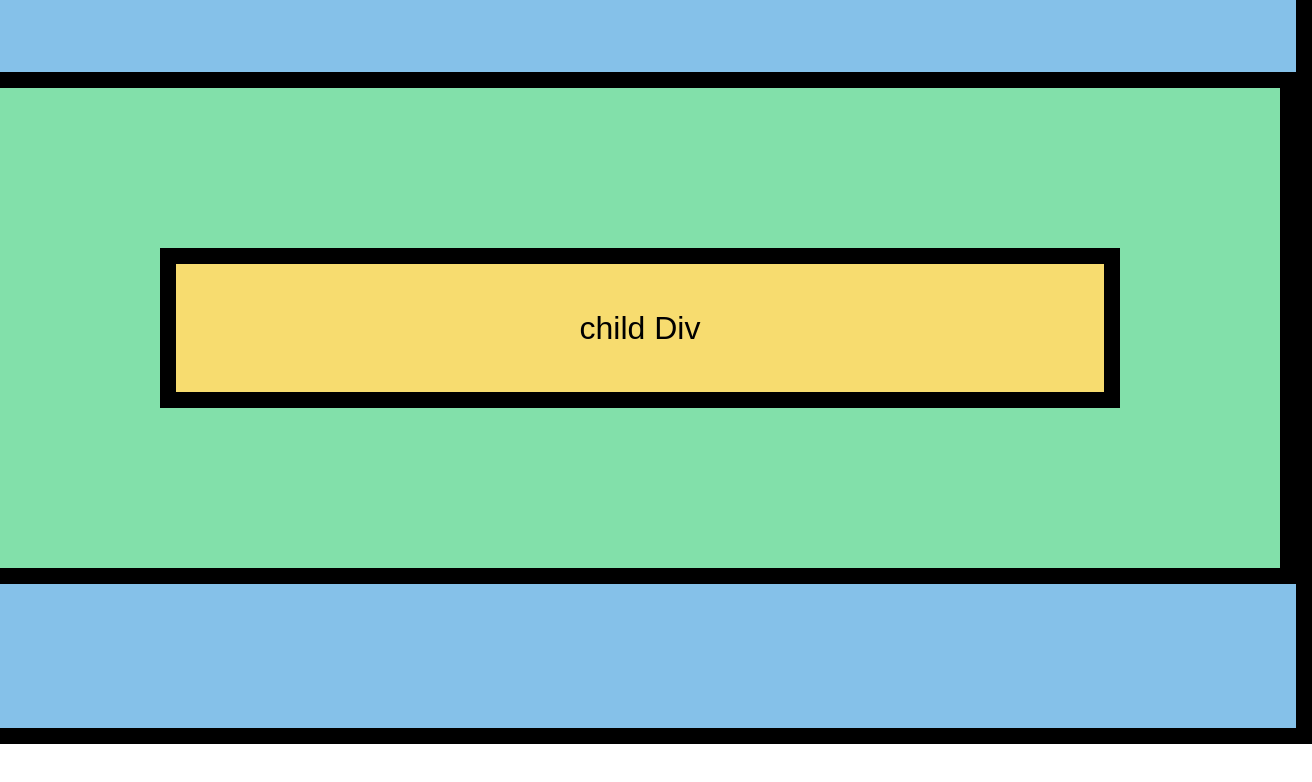
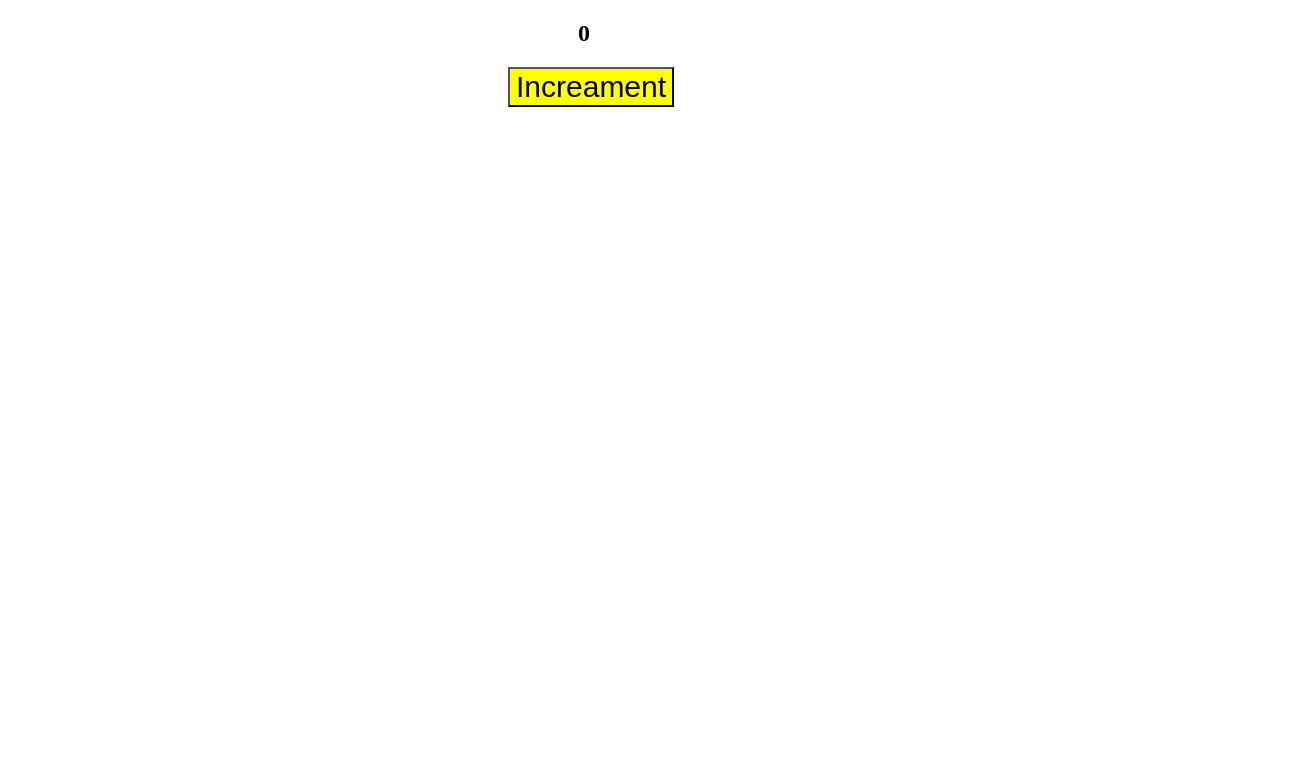
Before and after one commit to yashgoswami3251-wq/React-js, a React (Vite) app in the folder React-thapa/: page / in a window 1280 px wide. Shown: the top 782 px of the page, 1312 px wide, since content can reach past the window. Built offline with nearby package versions, Linux system fonts and the light colour scheme.

Commit message:
State in React

```diff
--- a/React-thapa/src/components/EventPropagation.jsx
+++ b/React-thapa/src/components/EventPropagation.jsx
@@ -16,16 +16,17 @@ export const EvenPropagation = () => {
     };
 
     return (
-        <section className='main-div'>
+        <div className='main-div'>
             <div className='g-div' onClickCapture={handleGranparent}>
                 <div className='p-div' onClickCapture={handleparent}>
                     <button className='c-div' onClickCapture={handleChildclick}>
-                        child Div
+                        Child Div
                     </button>
                 </div>
             </div>
-        </section>
+        </div>
     );
 };
-// onClickCapture is use for event propagare from top to botton
-// without use event propagate bottom to top
+
+// onClickCapture is use for event propagate from top to botton
+// without use event propagate bottom to top only use onClick we can access bottom to top.
--- /dev/null
+++ b/React-thapa/src/components/hooks/State.jsx
@@ -0,0 +1,28 @@
+import {useState} from "react";
+
+export const State = () =>{
+
+    // let value= 0;
+
+    // const Increamentbutton = () =>{
+    //     value++;
+    //     console.log(value);
+    // };
+
+    // let array = useState();
+    // console.log(array);
+
+    // count is current value , and setCount is updated variable valur , and useState(0) take a initial valur
+     const[count, setCount] = useState(0);
+     const Increamentbutton = () =>{
+        setCount(() =>  count + 2);
+        console.log(count);
+     }
+
+    return(
+        <section className="main-div">
+            <h1 style={{marginLeft:"570px"}}>{count}</h1>
+            <button onClick={Increamentbutton}  style={{ backgroundColor: "yellow", fontSize: "30px", marginLeft:"500px"}}>Increament</button>
+        </section>
+    );
+};
--- a/React-thapa/src/main.jsx
+++ b/React-thapa/src/main.jsx
@@ -1,13 +1,13 @@
 import { StrictMode } from 'react'
 import { createRoot } from 'react-dom/client'
-import { EvenPropagation } from './components/EventPropagation'
+import { State } from './components/hooks/State'
 import "./index.css";
 
 {/*import Profile from './components/Profile.jsx'*/}
 
 createRoot(document.getElementById('root')).render(
   <StrictMode>
-    <EvenPropagation />
+    <State />
     {/*<Profile/>*/}
   </StrictMode>,
 )
```
